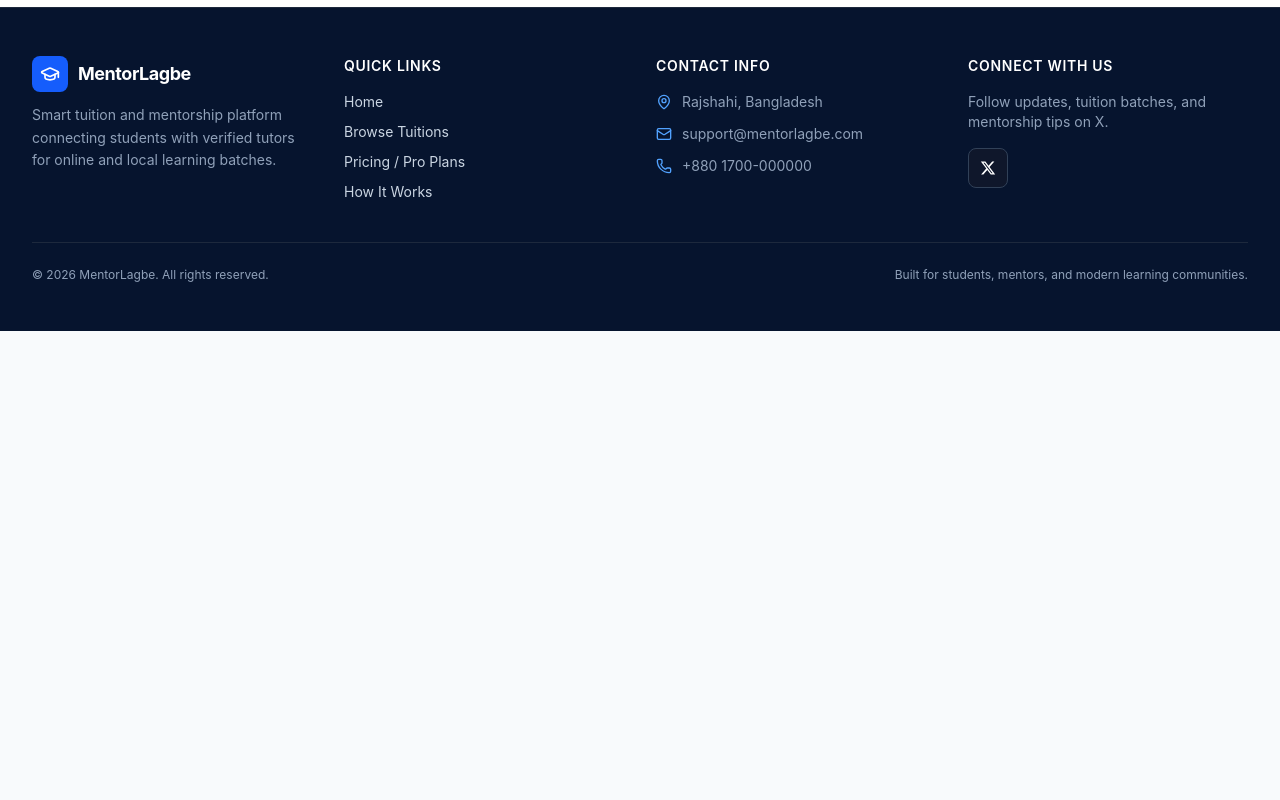
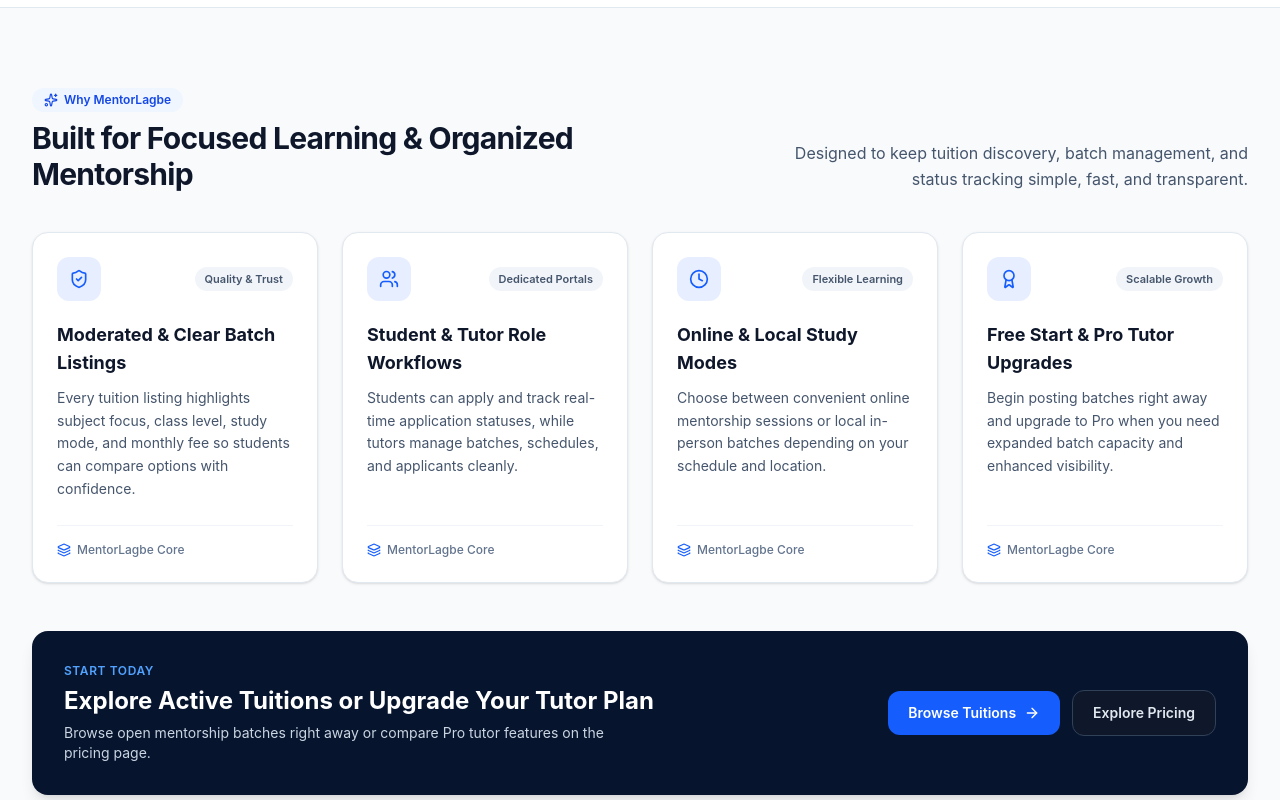
Before and after one commit to joysoren-dev/mentorlagbe-client, a Next.js app: page / in a window 1280 px wide. Shown: the part 1980-2780 px from the top of the page. Before the commit the page ends 2311 px from the top, so only its background shows below. Built offline with nearby package versions, Linux system fonts and the light colour scheme; no server answers.

Commit message:
Add WhyChooseUs section and bottom CTA banner to HomePage

```diff
--- a/app/page.tsx
+++ b/app/page.tsx
@@ -16,6 +16,7 @@ import {
 } from "lucide-react";
 import FeaturedTuitions from "@/components/FeaturedTuitions";
 import HowItWorks from "@/components/HowItWorks";
+import WhyChooseUs from "@/components/WhyChooseUs";
 
 interface HeroSlide {
   id: number;
@@ -335,6 +336,8 @@ export default function HomePage() {
       <FeaturedTuitions />
       {/* How It Works Section */}
       <HowItWorks />
+      {/* Why Choose Us Section */}
+      <WhyChooseUs />
     </div>
   );
 }
--- /dev/null
+++ b/components/WhyChooseUs.tsx
@@ -0,0 +1,157 @@
+import Link from "next/link";
+import {
+  ArrowRight,
+  Award,
+  Clock,
+  Layers,
+  ShieldCheck,
+  Sparkles,
+  Users,
+} from "lucide-react";
+
+interface FeatureHighlight {
+  title: string;
+  description: string;
+  badge: string;
+  icon: "verified" | "roles" | "schedule" | "plans";
+}
+
+const HIGHLIGHTS: FeatureHighlight[] = [
+  {
+    badge: "Quality & Trust",
+    title: "Moderated & Clear Batch Listings",
+    description:
+      "Every tuition listing highlights subject focus, class level, study mode, and monthly fee so students can compare options with confidence.",
+    icon: "verified",
+  },
+  {
+    badge: "Dedicated Portals",
+    title: "Student & Tutor Role Workflows",
+    description:
+      "Students can apply and track real-time application statuses, while tutors manage batches, schedules, and applicants cleanly.",
+    icon: "roles",
+  },
+  {
+    badge: "Flexible Learning",
+    title: "Online & Local Study Modes",
+    description:
+      "Choose between convenient online mentorship sessions or local in-person batches depending on your schedule and location.",
+    icon: "schedule",
+  },
+  {
+    badge: "Scalable Growth",
+    title: "Free Start & Pro Tutor Upgrades",
+    description:
+      "Begin posting batches right away and upgrade to Pro when you need expanded batch capacity and enhanced visibility.",
+    icon: "plans",
+  },
+];
+
+function HighlightIcon({ name }: { name: FeatureHighlight["icon"] }) {
+  switch (name) {
+    case "verified":
+      return <ShieldCheck className="h-5 w-5" />;
+    case "roles":
+      return <Users className="h-5 w-5" />;
+    case "schedule":
+      return <Clock className="h-5 w-5" />;
+    case "plans":
+      return <Award className="h-5 w-5" />;
+  }
+}
+
+export default function WhyChooseUs() {
+  return (
+    <section className="border-t border-slate-200 bg-slate-50 py-16 dark:border-slate-800 dark:bg-[#070d19] sm:py-20">
+      <div className="mx-auto max-w-7xl px-4 sm:px-6 lg:px-8">
+        {/* Top Row: Heading + Summary */}
+        <div className="grid grid-cols-1 items-end gap-6 lg:grid-cols-12">
+          <div className="space-y-2 lg:col-span-7">
+            <div className="inline-flex items-center gap-1.5 rounded-full bg-blue-50 px-3 py-1 text-xs font-semibold text-blue-700 dark:bg-blue-950/70 dark:text-blue-300">
+              <Sparkles className="h-3.5 w-3.5" />
+              <span>Why MentorLagbe</span>
+            </div>
+            <h2 className="text-2xl font-bold tracking-tight text-slate-900 dark:text-white sm:text-3xl">
+              Built for Focused Learning &amp; Organized Mentorship
+            </h2>
+          </div>
+
+          <div className="lg:col-span-5 lg:text-right">
+            <p className="text-sm leading-relaxed text-slate-600 dark:text-slate-400 sm:text-base">
+              Designed to keep tuition discovery, batch management, and status
+              tracking simple, fast, and transparent.
+            </p>
+          </div>
+        </div>
+
+        {/* 4 Equal-Height Feature Cards */}
+        <div className="mt-10 grid grid-cols-1 gap-6 sm:grid-cols-2 lg:grid-cols-4">
+          {HIGHLIGHTS.map((item) => (
+            <article
+              key={item.title}
+              className="flex h-full flex-col justify-between rounded-2xl border border-slate-200 bg-white p-6 shadow-sm transition hover:-translate-y-0.5 hover:border-blue-500/60 hover:shadow-md dark:border-slate-800 dark:bg-slate-900"
+            >
+              <div>
+                <div className="flex items-center justify-between gap-2">
+                  <span className="inline-flex h-11 w-11 items-center justify-center rounded-xl bg-blue-600/10 text-blue-600 dark:bg-blue-500/15 dark:text-blue-400">
+                    <HighlightIcon name={item.icon} />
+                  </span>
+                  <span className="rounded-full bg-slate-100 px-2.5 py-1 text-[11px] font-semibold text-slate-600 dark:bg-slate-800 dark:text-slate-300">
+                    {item.badge}
+                  </span>
+                </div>
+
+                <h3 className="mt-5 text-base font-bold text-slate-900 dark:text-white sm:text-lg">
+                  {item.title}
+                </h3>
+
+                <p className="mt-2.5 text-sm leading-relaxed text-slate-600 dark:text-slate-400">
+                  {item.description}
+                </p>
+              </div>
+
+              <div className="mt-6 flex items-center gap-1.5 border-t border-slate-100 pt-4 text-xs font-medium text-slate-500 dark:border-slate-800 dark:text-slate-400">
+                <Layers className="h-3.5 w-3.5 text-blue-600 dark:text-blue-400" />
+                <span>MentorLagbe Core</span>
+              </div>
+            </article>
+          ))}
+        </div>
+
+        {/* Bottom CTA Banner */}
+        <div className="mt-12 rounded-2xl bg-[#06142e] p-6 text-white shadow-lg sm:p-8">
+          <div className="flex flex-col items-start justify-between gap-6 md:flex-row md:items-center">
+            <div className="space-y-1.5">
+              <p className="text-xs font-semibold uppercase tracking-wider text-blue-400">
+                Start Today
+              </p>
+              <h3 className="text-xl font-bold sm:text-2xl">
+                Explore Active Tuitions or Upgrade Your Tutor Plan
+              </h3>
+              <p className="max-w-xl text-sm text-slate-300">
+                Browse open mentorship batches right away or compare Pro tutor
+                features on the pricing page.
+              </p>
+            </div>
+
+            <div className="flex flex-wrap items-center gap-3">
+              <Link
+                href="/tuitions"
+                className="inline-flex items-center gap-2 rounded-xl bg-blue-600 px-5 py-3 text-sm font-semibold text-white transition hover:bg-blue-500"
+              >
+                <span>Browse Tuitions</span>
+                <ArrowRight className="h-4 w-4" />
+              </Link>
+              <Link
+                href="/pricing"
+                className="inline-flex items-center justify-center rounded-xl border border-slate-700 bg-slate-900 px-5 py-3 text-sm font-semibold text-slate-200 transition hover:border-blue-500 hover:text-white"
+              >
+                Explore Pricing
+              </Link>
+            </div>
+          </div>
+        </div>
+      </div>
+    </section>
+  );
+}
```
